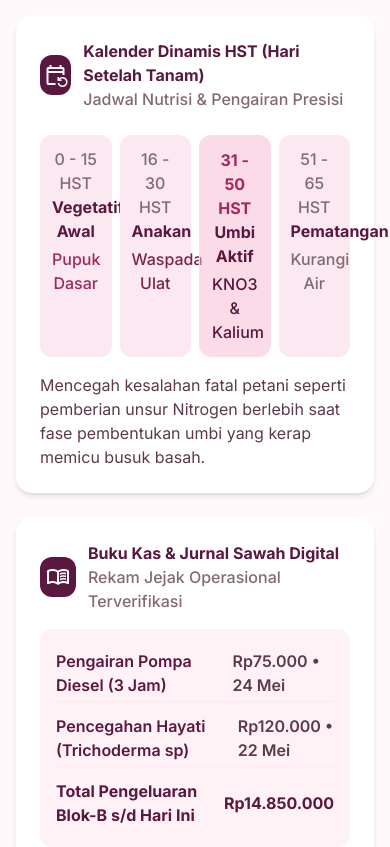
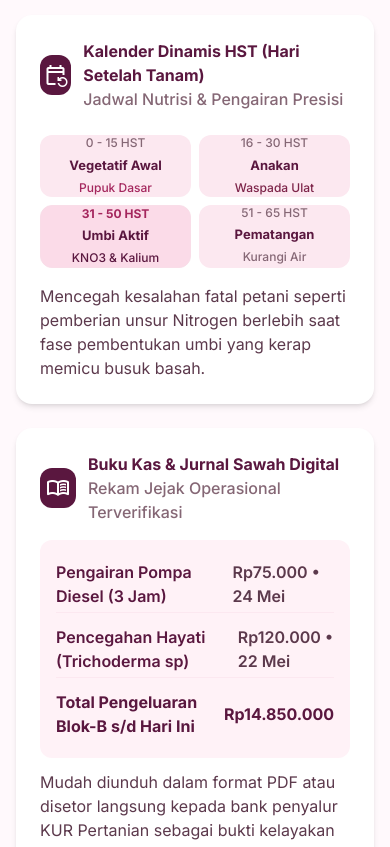
Before and after one commit to anankajii/shallot-guard, a plain HTML site: page index.html in a window 390 px wide. Shown: the part 7800-8647 px from the top of the page. Drawn offline with nearby package versions, Linux system fonts and the light colour scheme.

Commit message:
landing: HST calendar responsive 2-4 cols, reduce padding/font on mobile

```diff
--- a/index.html
+++ b/index.html
@@ -545,26 +545,26 @@ body > main:first-of-type {
 <span class="font-label-sm text-label-sm text-muted">Jadwal Nutrisi &amp; Pengairan Presisi</span>
 </div>
 </div>
-<div class="grid grid-cols-4 gap-2 my-2 text-center">
-<div class="p-3 rounded-xl bg-surface-container">
-<span class="font-label-sm text-label-sm text-muted block">0 - 15 HST</span>
-<span class="font-label-md text-label-md font-bold text-forest-green">Vegetatif Awal</span>
-<span class="font-label-sm text-label-sm text-leaf-green block mt-1">Pupuk Dasar</span>
+<div class="grid grid-cols-2 md:grid-cols-4 gap-2 my-2 text-center">
+<div class="p-2 md:p-3 rounded-xl bg-surface-container">
+<span class="font-label-sm text-label-sm text-muted block text-xs md:text-sm">0 - 15 HST</span>
+<span class="font-label-md text-label-md font-bold text-forest-green text-sm md:text-base">Vegetatif Awal</span>
+<span class="font-label-sm text-label-sm text-leaf-green block mt-1 text-xs">Pupuk Dasar</span>
 </div>
-<div class="p-3 rounded-xl bg-surface-container">
-<span class="font-label-sm text-label-sm text-muted block">16 - 30 HST</span>
-<span class="font-label-md text-label-md font-bold text-forest-green">Anakan</span>
-<span class="font-label-sm text-label-sm text-soil-brown block mt-1">Waspada Ulat</span>
+<div class="p-2 md:p-3 rounded-xl bg-surface-container">
+<span class="font-label-sm text-label-sm text-muted block text-xs md:text-sm">16 - 30 HST</span>
+<span class="font-label-md text-label-md font-bold text-forest-green text-sm md:text-base">Anakan</span>
+<span class="font-label-sm text-label-sm text-soil-brown block mt-1 text-xs">Waspada Ulat</span>
 </div>
-<div class="p-3 rounded-xl bg-secondary-container/50 border border-secondary-fixed">
-<span class="font-label-sm text-label-sm text-leaf-green font-bold block">31 - 50 HST</span>
-<span class="font-label-md text-label-md font-bold text-forest-green">Umbi Aktif</span>
-<span class="font-label-sm text-label-sm text-forest-green block mt-1">KNO3 &amp; Kalium</span>
+<div class="p-2 md:p-3 rounded-xl bg-secondary-container/50 border border-secondary-fixed">
+<span class="font-label-sm text-label-sm text-leaf-green font-bold block text-xs md:text-sm">31 - 50 HST</span>
+<span class="font-label-md text-label-md font-bold text-forest-green text-sm md:text-base">Umbi Aktif</span>
+<span class="font-label-sm text-label-sm text-forest-green block mt-1 text-xs">KNO3 &amp; Kalium</span>
 </div>
-<div class="p-3 rounded-xl bg-surface-container">
-<span class="font-label-sm text-label-sm text-muted block">51 - 65 HST</span>
-<span class="font-label-md text-label-md font-bold text-forest-green">Pematangan</span>
-<span class="font-label-sm text-label-sm text-muted block mt-1">Kurangi Air</span>
+<div class="p-2 md:p-3 rounded-xl bg-surface-container">
+<span class="font-label-sm text-label-sm text-muted block text-xs md:text-sm">51 - 65 HST</span>
+<span class="font-label-md text-label-md font-bold text-forest-green text-sm md:text-base">Pematangan</span>
+<span class="font-label-sm text-label-sm text-muted block mt-1 text-xs">Kurangi Air</span>
 </div>
 </div>
 <p class="font-body-md text-body-md text-on-surface-variant mt-2">
```
